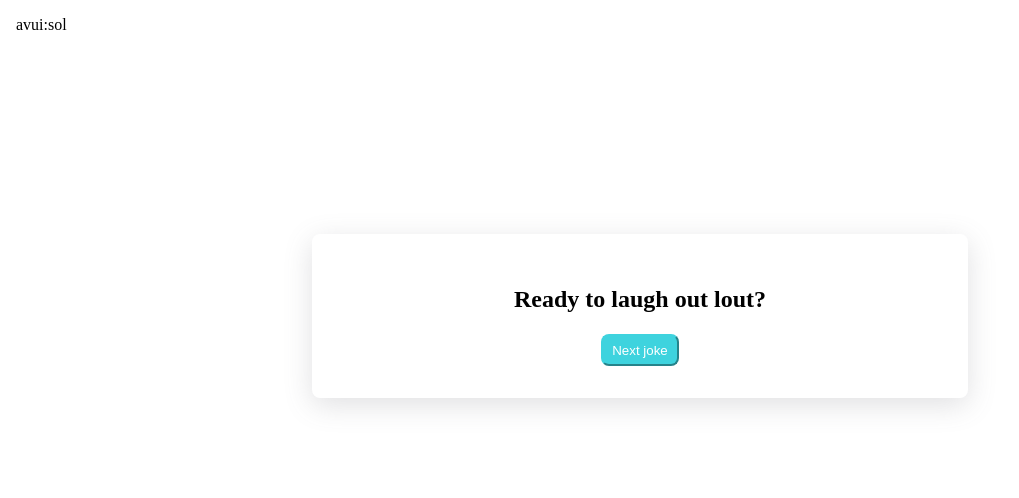
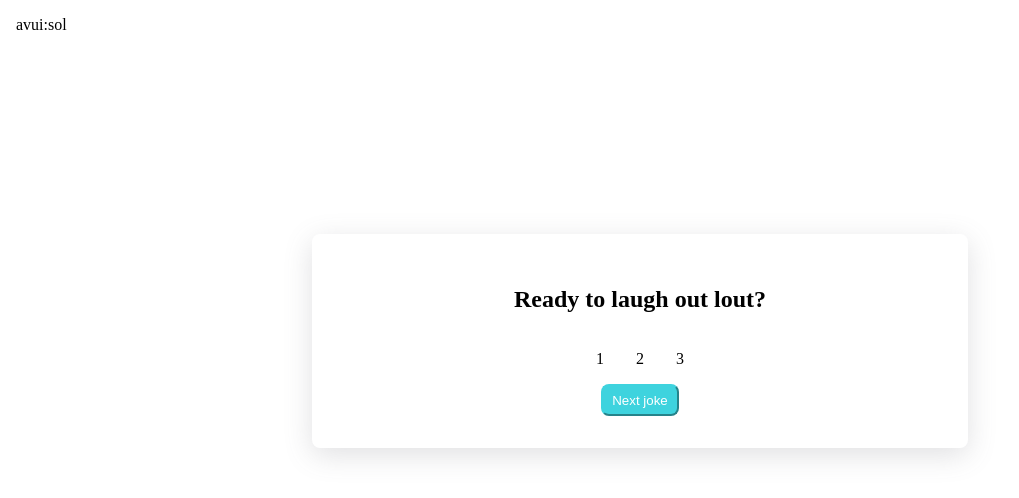
Before and after one commit to Gilsabo/it-academy-bcn-sprint-5, a plain HTML site: page index.html in a window 1280 px wide. Shown: the whole page, without its empty margins (0-1019 px from the left). Drawn offline with Linux system fonts and the light colour scheme.

Commit message:
Add buttons to rate

```diff
--- a/css/styles.css
+++ b/css/styles.css
@@ -39,3 +39,12 @@ button{
     border-color: #3ED3DE;
     border-radius: 8px;
 }
+
+.score-box{
+    display: flex;
+    justify-content: center;
+}
+
+.one, .two, .three{
+    margin: 1rem;
+}
--- a/index.html
+++ b/index.html
@@ -12,6 +12,11 @@
     <div class="container">
         <h2>Ready to laugh out lout?</h2>
         <h4 id="joke"></h4>
+        <div class="score-box">
+            <div class="one buttoni" >1</div>
+            <div class="two buttoni" >2</div>
+            <div class="three buttoni" >3</div>
+        </div>
         <button type="button">Next joke</button>
     </div>
     <script src="dist/index.js"></script>
```
